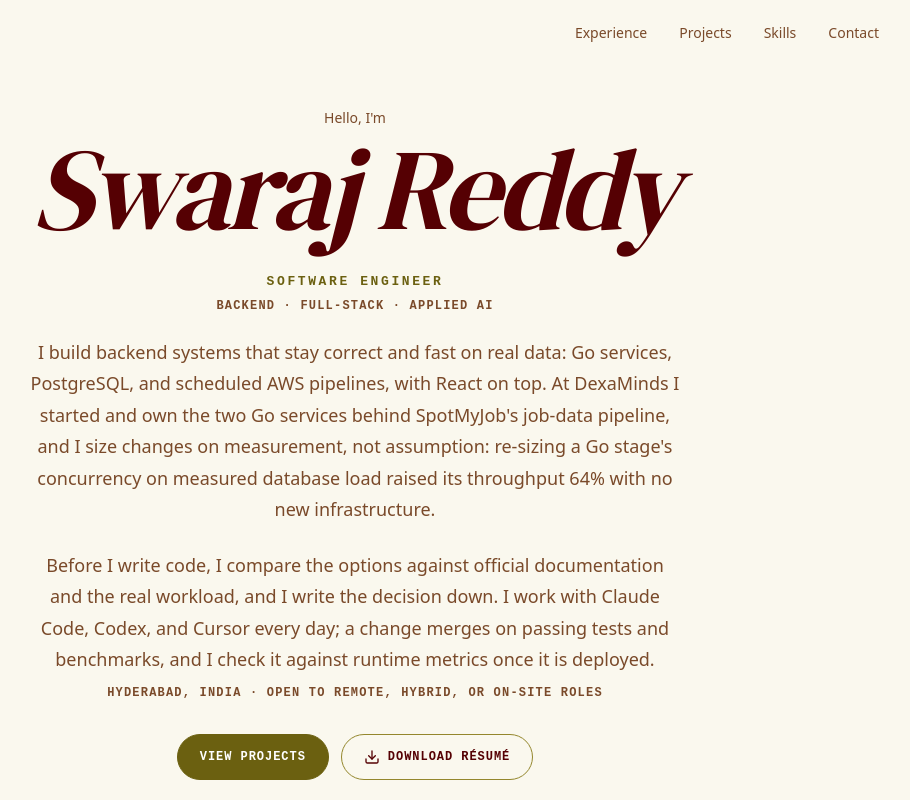
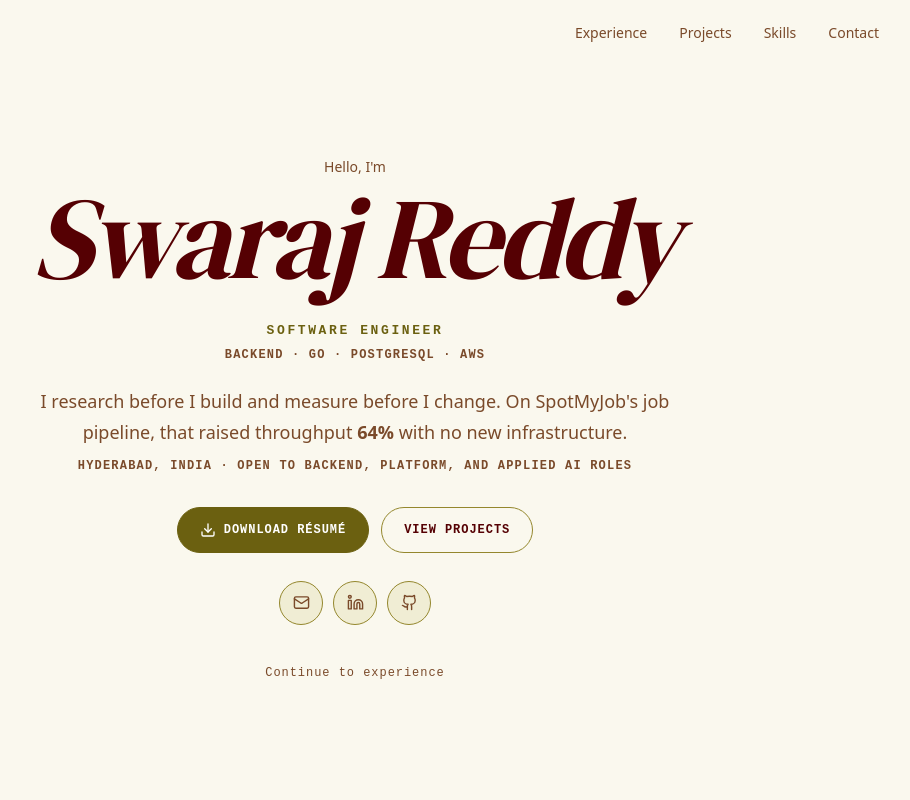
Before and after one commit to swarajreddy10/swarajreddy10.github.io, a Next.js app: page / in a window 1280 px wide. Shown: the top 800 px of the page, without its empty margins (285-1195 px from the left). Built offline with nearby package versions, Linux system fonts and the light colour scheme.

Commit message:
Rework the hero around one message: name, role, Backend · Go · PostgreSQL · AWS, "I research before I build and measure before I change", one proof (64% throughput), and Download résumé as the primary action; align the meta description and share image.

```diff
--- a/app/layout.js
+++ b/app/layout.js
@@ -10,7 +10,7 @@ const dmSerifDisplay = DM_Serif_Display({
     variable: '--font-dm-serif',
 });
 
-const description = 'Software Engineer building Go, PostgreSQL, and AWS backends with React frontends: measured performance and reliability work on SpotMyJob\'s job-data pipeline.';
+const description = 'Swaraj Reddy, Software Engineer for backend systems in Go, PostgreSQL, and AWS. He researches before he builds and measures before he changes: 64% more throughput on SpotMyJob\'s job pipeline with no new infrastructure.';
 
 export const metadata = {
     metadataBase: new URL('https://swarajreddy10.github.io'),
--- a/app/social-image.js
+++ b/app/social-image.js
@@ -1,6 +1,6 @@
 import { ImageResponse } from 'next/og';
 
-export const socialImageAlt = 'Swaraj Reddy, Software Engineer across backend, full-stack, and applied AI';
+export const socialImageAlt = 'Swaraj Reddy, Software Engineer: backend, Go, PostgreSQL, AWS. I research before I build and measure before I change.';
 export const socialImageSize = { width: 1200, height: 630 };
 
 export function createSocialImage() {
@@ -24,7 +24,7 @@ export function createSocialImage() {
                     SOFTWARE ENGINEER
                 </div>
                 <div style={{ marginTop: 34, maxWidth: 920, color: '#7A4A2A', fontSize: 30, lineHeight: 1.4 }}>
-                    Backend, full-stack, cloud, and applied AI engineering.
+                    Backend · Go · PostgreSQL · AWS. I research before I build and measure before I change.
                 </div>
             </div>
         ),
--- a/components/Hero.jsx
+++ b/components/Hero.jsx
@@ -11,20 +11,17 @@ export default function Hero() {
                 <p className="hero-greeting">Hello, I&apos;m</p>
                 <h1 id="hero-title">Swaraj Reddy</h1>
                 <p className="hero-role">Software Engineer</p>
-                <p className="hero-focus">Backend · Full-Stack · Applied AI</p>
+                <p className="hero-focus">Backend · Go · PostgreSQL · AWS</p>
                 <p className="hero-summary">
-                    I build backend systems that stay correct and fast on real data: Go services, PostgreSQL, and scheduled AWS pipelines, with React on top. At DexaMinds I started and own the two Go services behind SpotMyJob&apos;s job-data pipeline, and I size changes on measurement, not assumption: re-sizing a Go stage&apos;s concurrency on measured database load raised its throughput 64% with no new infrastructure.
+                    I research before I build and measure before I change. On SpotMyJob&apos;s job pipeline, that raised throughput <strong>64%</strong> with no new infrastructure.
                 </p>
-                <p className="hero-summary">
-                    Before I write code, I compare the options against official documentation and the real workload, and I write the decision down. I work with Claude Code, Codex, and Cursor every day; a change merges on passing tests and benchmarks, and I check it against runtime metrics once it is deployed.
-                </p>
-                <p className="hero-focus">Hyderabad, India · Open to remote, hybrid, or on-site roles</p>
+                <p className="hero-focus">Hyderabad, India · Open to backend, platform, and applied AI roles</p>
 
                 <div className="hero-actions" role="group" aria-label="Portfolio actions">
-                    <a className="button button-primary" href="#projects">View projects</a>
-                    <a className="button button-secondary" href={RESUME_PATH} download>
+                    <a className="button button-primary" href={RESUME_PATH} download>
                         <Download size={16} aria-hidden="true" /> Download résumé
                     </a>
+                    <a className="button button-secondary" href="#projects">View projects</a>
                 </div>
 
                 <div className="social-links" role="group" aria-label="Contact profiles">
```
Also changed, not shown: 1 other file (tests, documents, lock files or other folders).
